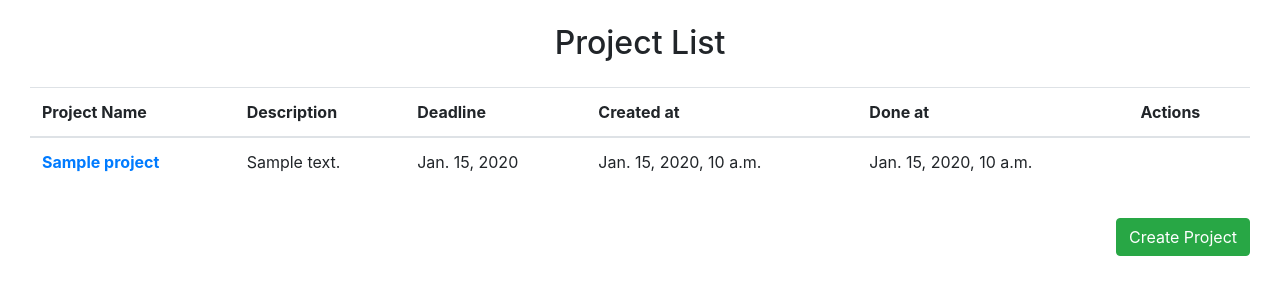
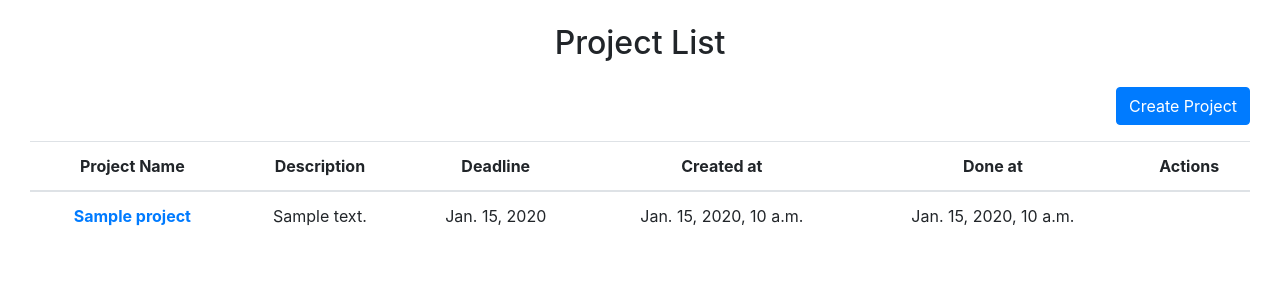
Before and after one commit to shaiduchyk/ItTaskManager, a Django app: page /projects/ in a window 1280 px wide. Shown: the part 108-408 px from the top of the page. Run offline with Django 5.2, Linux system fonts and the light colour scheme; a user stored in the database is signed in; tables that the repository leaves empty hold one stand-in row (values such as "Sample post"); some libraries are stand-ins or nearby versions.

Commit message:
refactor: refactoring buttons and UI

```diff
--- a/templates/core/project_list.html
+++ b/templates/core/project_list.html
@@ -3,29 +3,43 @@
 {% block content %}
   <h2 class="text-center mb-4">Project List</h2>
 
+  <div class="float-right mb-3">
+    <a href="{% url 'core:project-create' %}" class="btn btn-primary">Create Project</a>
+  </div>
+
   {% if project_list %}
     <table class="table">
       <thead>
         <tr>
-          <th scope="col">Project Name</th>
-          <th scope="col">Description</th>
-          <th scope="col">Deadline</th>
-          <th scope="col">Created at</th>
-          <th scope="col">Done at</th>
-          <th scope="col">Actions</th>
+          <th scope="col" class="text-center">Project Name</th>
+          <th scope="col" class="text-center">Description</th>
+          <th scope="col" class="text-center">Deadline</th>
+          <th scope="col" class="text-center">Created at</th>
+          <th scope="col" class="text-center">Done at</th>
+          <th scope="col" class="text-center">Actions</th>
         </tr>
       </thead>
       <tbody>
         {% for project in project_list %}
           <tr>
-            <td><a href="{% url 'core:project-detail' pk=project.id %}"><strong>{{ project.project_name }}</strong></a></td>
-            <td>{{ project.description }}</td>
-            <td>{{ project.deadline }}</td>
-            <td>{{ project.created_at }}</td>
-            <td>{{ project.done_at }}</td>
+            <td class="text-center">
+              <a href="{% url 'core:project-detail' pk=project.id %}">
+                <strong>{{ project.project_name }}</strong>
+              </a>
+            </td>
+            <td class="text-center">{{ project.description }}</td>
+            <td class="text-center">{{ project.deadline }}</td>
+            <td class="text-center">{{ project.created_at }}</td>
+            <td class="text-center">
+              {% if project.done_at %}
+                {{ project.done_at }}
+              {% else %}
+                <strong> IN PROGRESS </strong>
+              {% endif %}
+            </td>
             {% if user.position.name == "Project Manager"  %}
               {% if user in project.assignees.all %}
-                <td>
+                <td class="text-center">
                   <a href="{% url 'core:project-update' pk=project.id %}" class="btn btn-warning">Update</a>
                   <a href="{% url 'core:project-delete' pk=project.id %}" class="btn btn-danger">Delete</a>
                 </td>
@@ -39,5 +53,4 @@
     <p class="text-center">No projects available.</p>
   {% endif %}
 
-  <a href="{% url 'core:project-create' %}" class="btn btn-success float-right mt-3">Create Project</a>
 {% endblock %}
```
